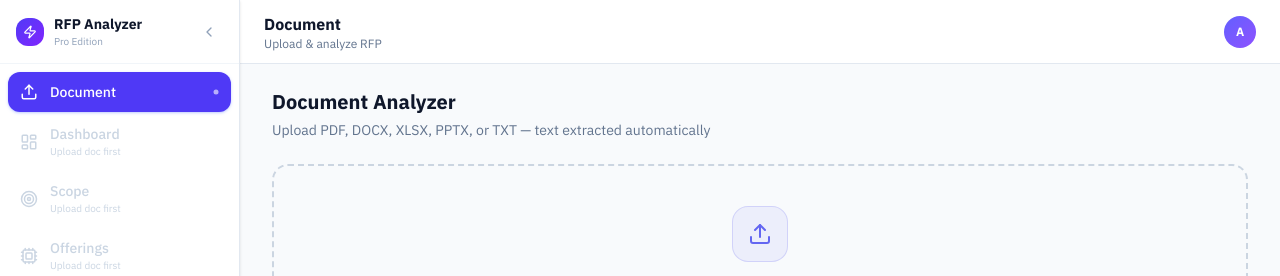
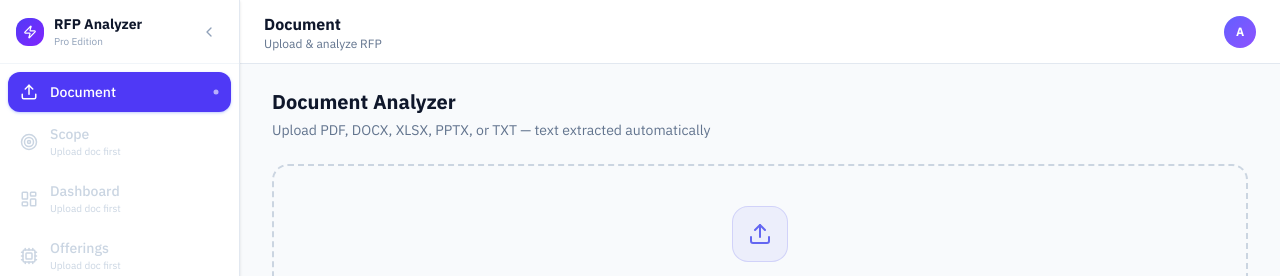
Before and after one commit to Eklavya2006/rfp-analyzer-pro, a Next.js app: page / in a window 1280 px wide. Shown: the top 276 px of the page. Built offline with nearby package versions, Linux system fonts and the light colour scheme.

Commit message:
fix: move Scope nav item immediately after Document in sidebar

```diff
--- a/src/components/layout/AppLayout.tsx
+++ b/src/components/layout/AppLayout.tsx
@@ -48,8 +48,8 @@ interface NavItem {
 // ── Nav items — order: Document Analyzer → Scope → Dashboard → … ──
 const NAV_ITEMS: NavItem[] = [
   { id: 'document-analyzer', label: 'Document',              description: 'Upload & analyze RFP' },
+  { id: 'scope',             label: 'Scope',                 description: 'Scope & requirements',        requiresDoc: true },
   { id: 'dashboard',         label: 'Dashboard',             description: 'Overview & metrics',         requiresDoc: true },
-  { id: 'scope',             label: 'Scope',                 description: 'Scope & requirements',        requiresDoc: true },
   { id: 'offerings',         label: 'Offerings',             description: 'IBM offerings & tech',        requiresDoc: true },
   { id: 'project-plan',      label: 'Project Plan',          description: 'Phases & timeline',           requiresDoc: true },
   { id: 'staffing',          label: 'Staffing',              description: 'Team composition',            requiresDoc: true },
```
